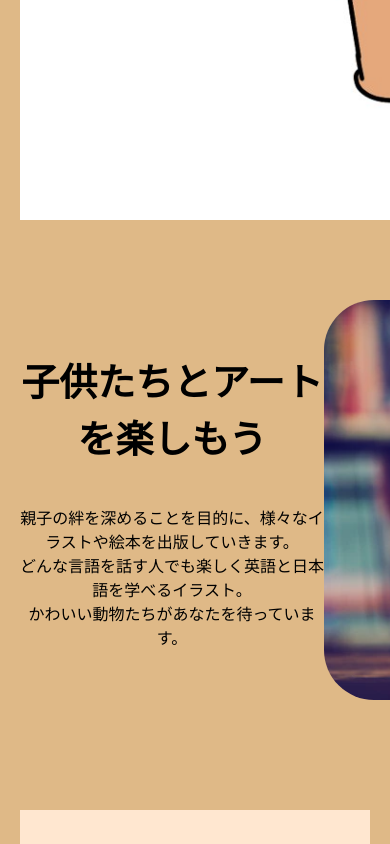
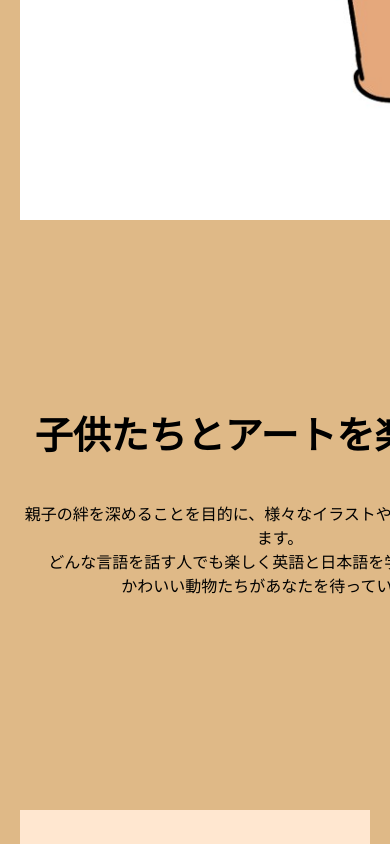
Before and after one commit to aira24-web/animascape, a plain HTML site: page index.html in a window 390 px wide. Shown: the part 1576-2420 px from the top of the page. Drawn offline with Linux system fonts and the light colour scheme.

Commit message:
style.css を更新

```diff
--- a/css/style.css
+++ b/css/style.css
@@ -469,6 +469,7 @@ body {
     line-height: 1.5;
     background-color: rgb(223, 185, 135);
     overflow-x: hidden;
+    width: 100%;
   }
 
   main {
@@ -492,10 +493,6 @@ body {
 }
 
 .animascape-detail-wrap {
-    width: 80%;
-}
-
-.animascape-detail-wrap {
     display: flex;
     align-item: center;
 }
```
